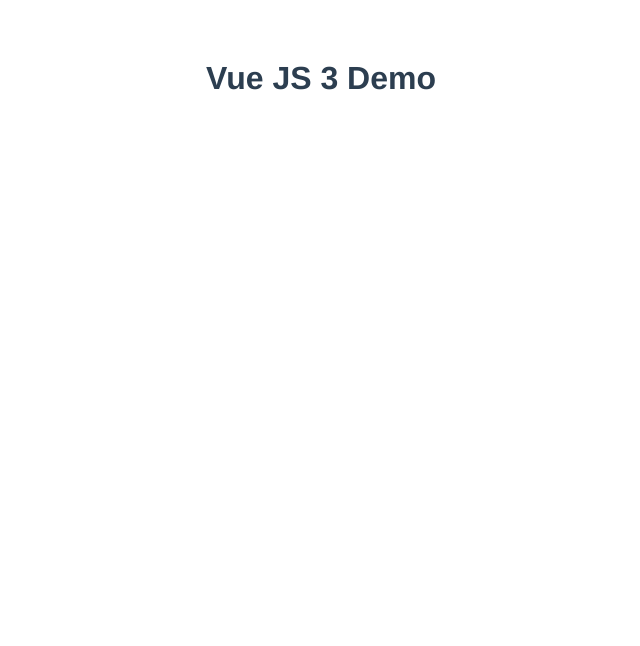
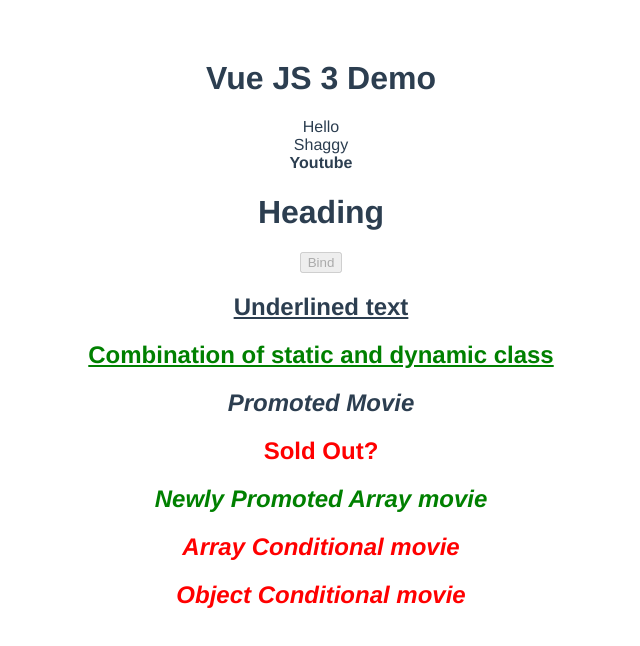
Before and after one commit to imsagarchopra/vuejs3demo, a Vue app: page / in a window 1280 px wide. Shown: the top 646 px of the page, without its empty margins (319-959 px from the left). Built offline with nearby package versions, Linux system fonts and the light colour scheme.

Commit message:
Binding - text, html, attributes, classes, interpo

```diff
--- a/src/App.vue
+++ b/src/App.vue
@@ -1,5 +1,27 @@
 <template>
   <HelloWorld msg="Vue JS 3 Demo"/>
+  <div>{{ greet }}</div>
+  <div v-text="name"></div>
+
+  <div v-html="channel"></div>
+
+  <h1 v-bind:id="headingId">Heading</h1>
+  <button v-bind:disabled="isDisabled">Bind</button>
+
+  <h2 class="underline">Underlined text</h2>
+  <h2 class="underline" v-bind:class="'new'">Combination of static and dynamic class</h2>
+
+  <h2 v-bind:class="isPromoted && 'promoted'">Promoted Movie</h2>
+  <h2 v-bind:class="isSoldOut ? 'soldOut' : 'new'">Sold Out?</h2>
+
+  <h2 v-bind:class="['new', 'promoted']">Newly Promoted Array movie</h2>
+  <h2 v-bind:class="[isPromoted && 'promoted', isSoldOut ? 'soldOut' : 'new']">Array Conditional movie</h2>
+
+  <h2 v-bind:class="{
+    promoted: isPromoted,
+    new: !isSoldOut,
+    soldOut: isSoldOut
+  }">Object Conditional movie</h2>
 </template>
 
 <script>
@@ -9,6 +31,17 @@
   name: 'App',
   components: {
     HelloWorld
+  },
+  data(){
+    return{
+      greet: "Hello",
+      name: "Shaggy",
+      channel: "<b>Youtube</b>",
+      headingId: "heading",
+      isDisabled: true,
+      isPromoted: true,
+      isSoldOut: true
+    }
   }
 }
 </script>
@@ -22,4 +55,20 @@
   color: #2c3e50;
   margin-top: 60px;
 }
+
+.underline{
+  text-decoration: underline;
+}
+
+.promoted{
+  font-style: italic;
+}
+
+.new{
+  color: green;
+}
+
+.soldOut{
+  color: red;
+}
 </style>
```
